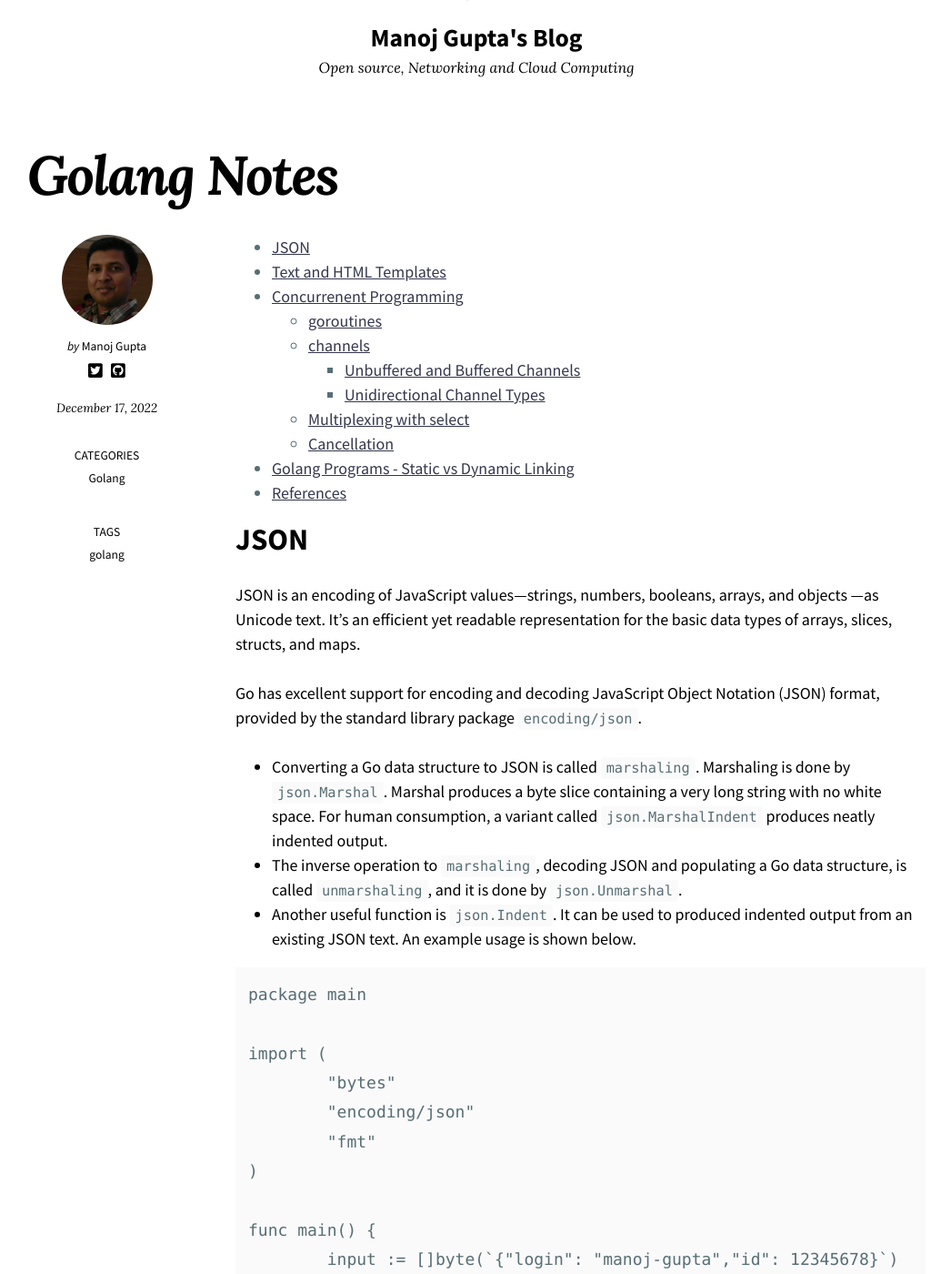
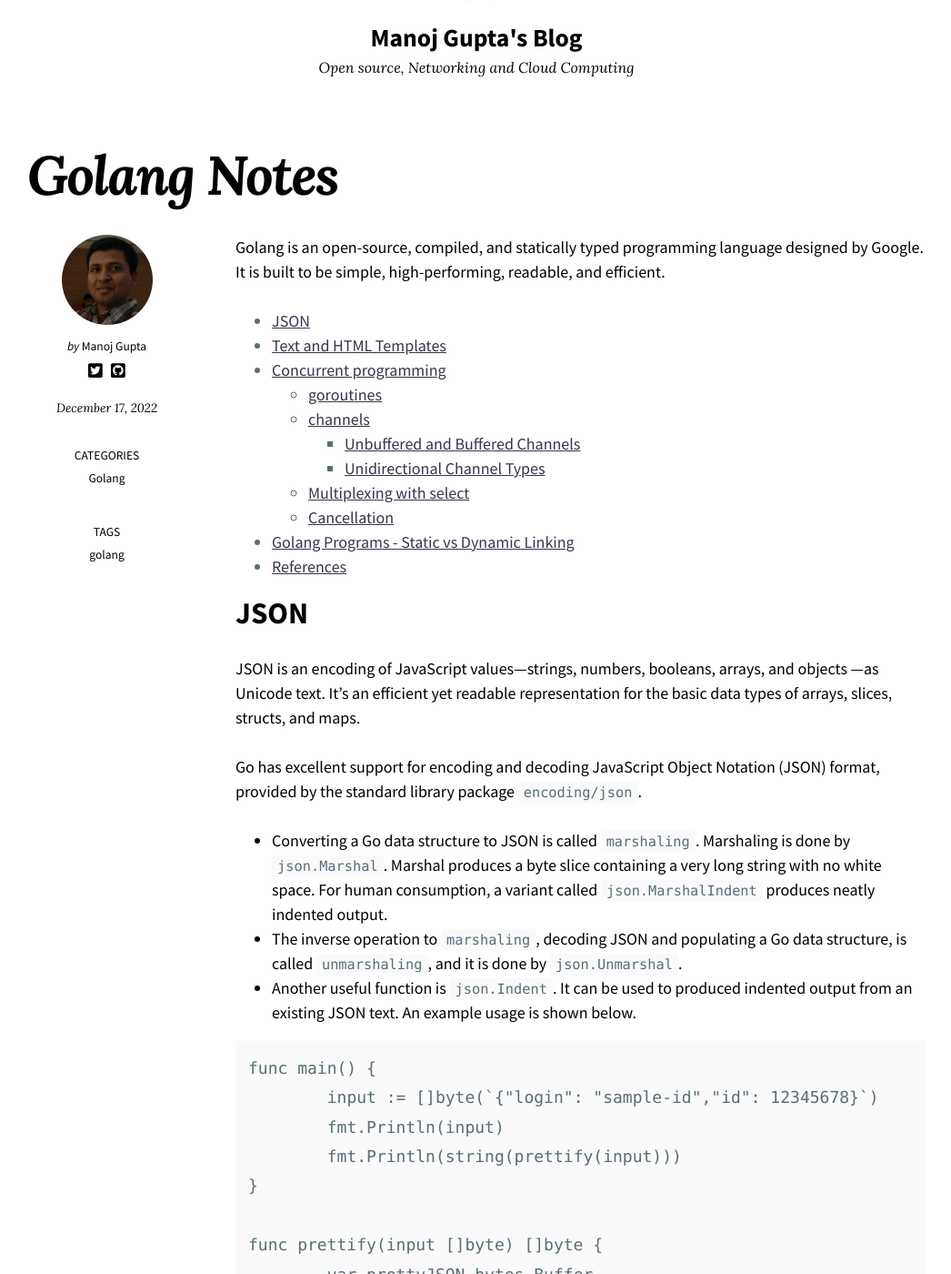
Before and after one commit to manoj-gupta/manoj-gupta.github.io, a Jekyll site: the page built from _posts/2022-12-17-Golang-Notes.md, in a window 1280 px wide and 1400 px high, scrolled down 210 px. Shown: the whole window at 91% size, without its empty margins (116-1162 px from the left). Built offline with Jekyll 4.4.1, drawn with Linux system fonts in a browser that asks for light colours; nearby versions of some CDN libraries; some of the changed text lies outside the part shown.

Commit message:
update golang notes

````diff
--- a/_posts/2022-12-17-Golang-Notes.md
+++ b/_posts/2022-12-17-Golang-Notes.md
@@ -6,6 +6,8 @@ tags:
   - golang
 last_modified_at: 2022-12-18T14:25:52-05:00
 ---
+
+Golang is an open-source, compiled, and statically typed programming language designed by Google. It is built to be simple, high-performing, readable, and efficient.
 
 * TOC
 {:toc}
@@ -21,16 +23,8 @@ Go has excellent support for encoding and decoding JavaScript Object Notation (J
 * Another useful function is `json.Indent`. It can be used to produced indented output from an existing JSON text. An example usage is shown below.
 
 ```
-package main
-
-import (
-	"bytes"
-	"encoding/json"
-	"fmt"
-)
-
 func main() {
-	input := []byte(`{"login": "manoj-gupta","id": 12345678}`)
+	input := []byte(`{"login": "sample-id","id": 12345678}`)
 	fmt.Println(input)
 	fmt.Println(string(prettify(input)))
 }
@@ -58,7 +52,7 @@ A template is a string or file containing one or more portions enclosed in doubl
 
 Good article explaing templates is at [Gopher Academy Blog](https://blog.gopheracademy.com/advent-2017/using-go-templates/)
 
-# Concurrenent Programming
+# Concurrent programming
 
 Golang enables two types of concurrent programming: `goroutines` and `channels`.
 
````
Also changed, not shown: other parts of _posts/2022-12-17-Golang-Notes.md (+2 -2 lines).
